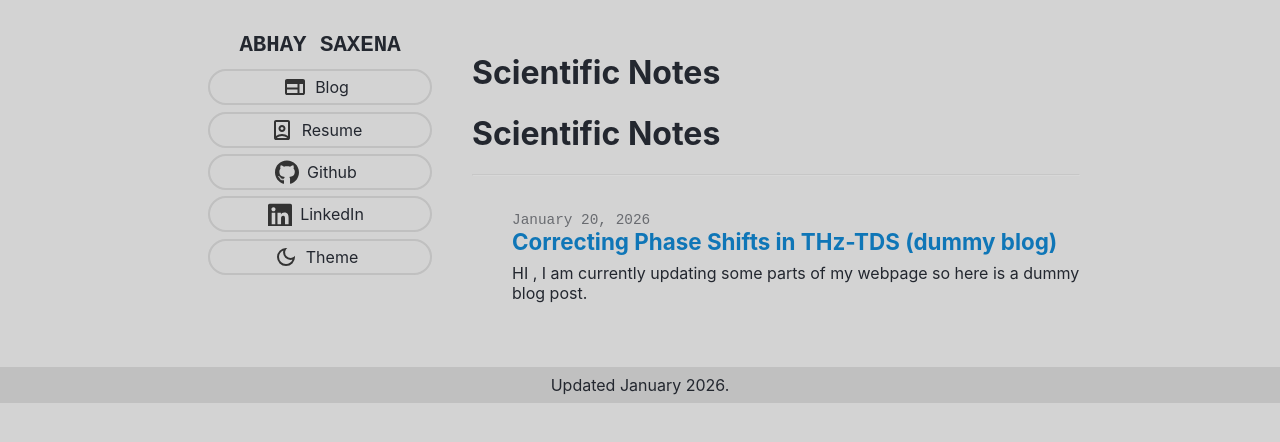
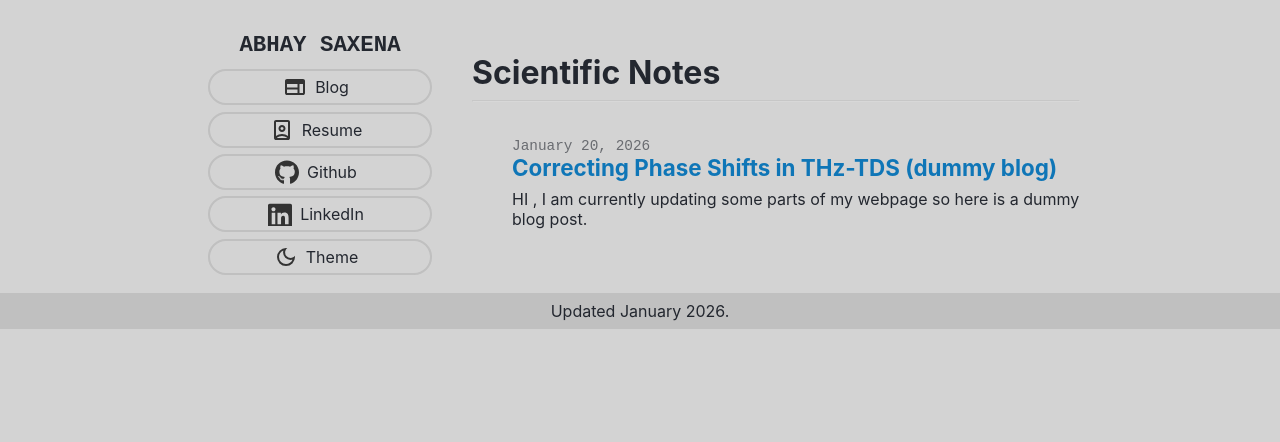
Before and after one commit to saxenabhay/saxenabhay.github.io, a Jekyll site: the page built from index.html, in a window 1280 px wide. Shown: the top 442 px of the page. Built offline with Jekyll 4.4.1, drawn with Linux system fonts in a browser that asks for light colours.

```diff
--- a/index.html
+++ b/index.html
@@ -4,7 +4,7 @@
 description: "Research notes and updates on Ultrafast Spectroscopy, Python for Physics, and Condensed Matter experiments by Abhay Saxena."
 ---
 
-<h1>Scientific Notes</h1>
+
 <hr style="margin-bottom: 2rem; opacity: 0.2;">
 
 <ul>
```
